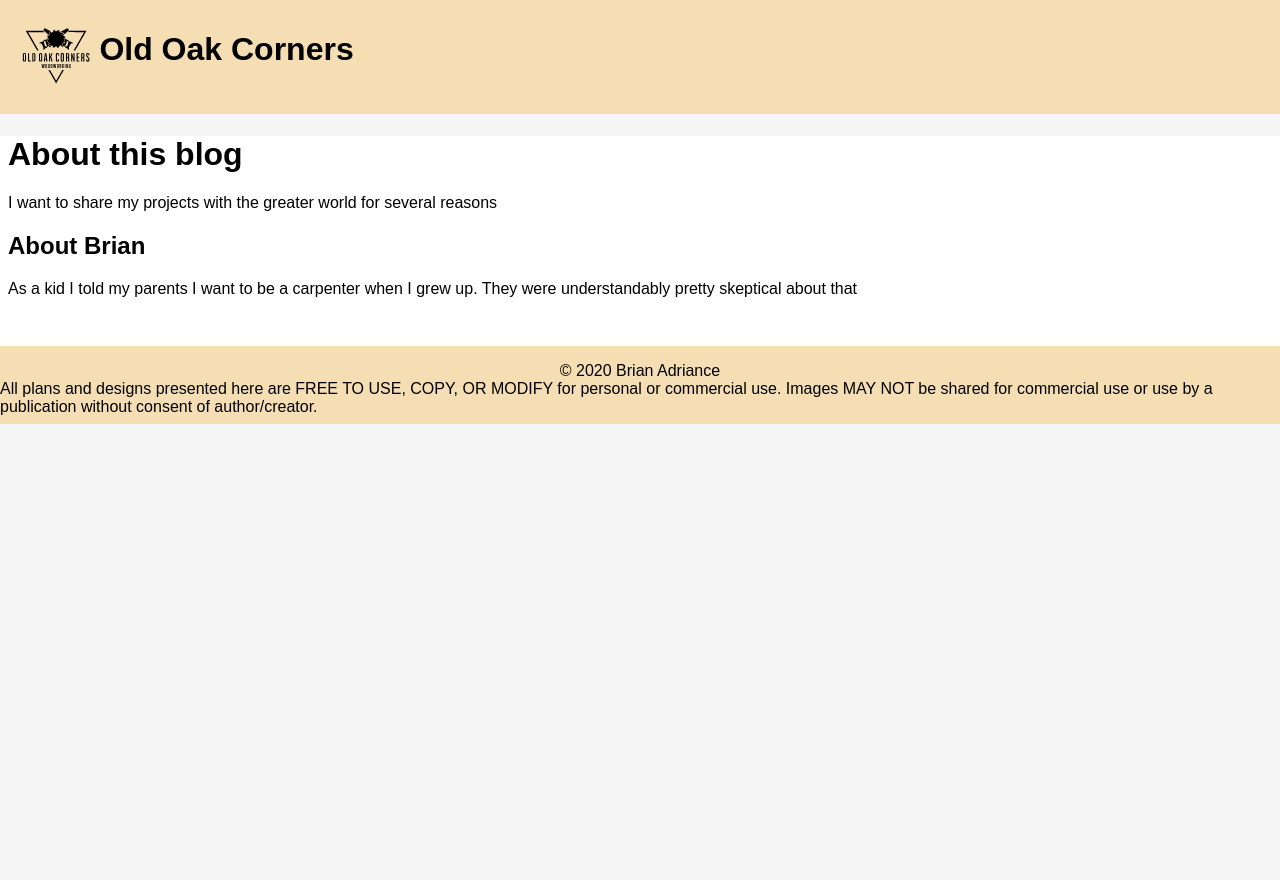
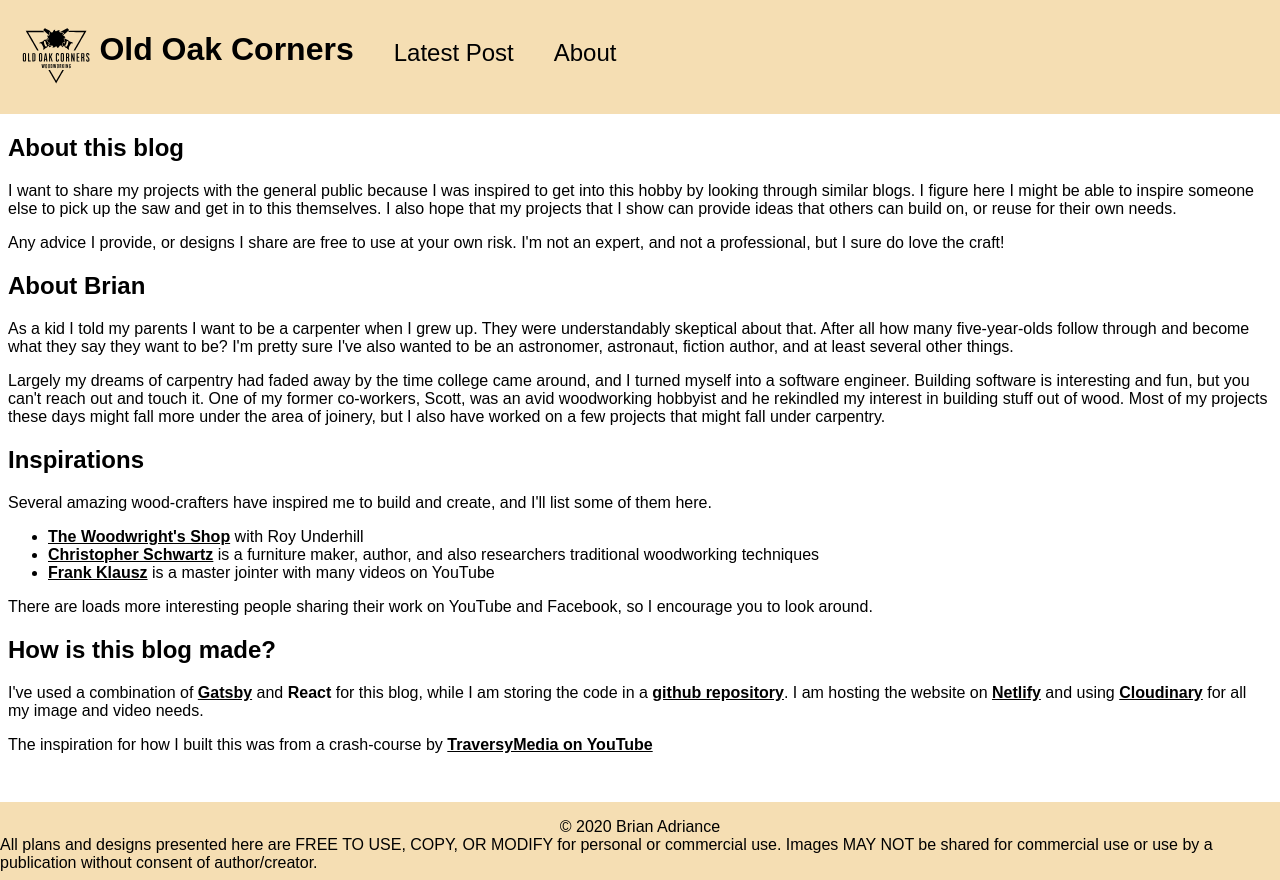
Before and after one commit to adriab00100/OldOakCornersWeb, a Gatsby site: page /about in a window 1280 px wide. Before the commit the page ends 800 px from the top, so only its background shows below. Built offline with nearby package versions, Linux system fonts and the light colour scheme; Gatsby itself is replaced by a stand-in of ours.

Commit message:
Finish about page and build up some more nice styling

```diff
--- a/src/components/container.jsx
+++ b/src/components/container.jsx
@@ -19,7 +19,6 @@ const Container = ({ children, type, additionalClass }) => {
             throw new Error("Invalid type");
     }
 
-
     return (
         <div className={`${containerClass} ${additionalClass}`}>
             {children}
--- a/src/components/default-layout.scss
+++ b/src/components/default-layout.scss
@@ -79,3 +79,53 @@ body {
     margin: 4px 0 4px 0;
   }
 }
+
+a {
+  color: black;
+  font-weight: 600;
+
+  &:visited {
+    color: black;
+  }
+}
+
+.blog-listing {
+  display: flex;
+
+  @media screen and (max-width: 500px) {
+    flex-direction: column;
+  }
+  @media screen and (min-width: 501px) {
+    flex-direction: row;
+    flex-wrap: wrap;
+  }
+
+  h3 {
+    margin: 0;
+    padding: 8px 0 8px 0;
+  }
+
+  small {
+    font-weight: lighter;
+    color: #3a3a3a;
+  }
+
+  .post-tile {
+    padding: 8px 8px 8px 8px;
+    transition: all 500ms;
+    border-color: darkgrey;
+    border-radius: 5px;
+    border-style: solid;
+    border-width: 1px;
+
+    @media screen and (min-width: 501px) {
+      max-width: 400px;
+    }
+
+
+    &:hover {
+      background-color: linen;
+      border-color: black;
+    }
+  }
+}
--- /dev/null
+++ b/src/components/external-link.jsx
@@ -0,0 +1,17 @@
+import React from "react";
+import PropTypes from "prop-types";
+
+const ExternalLink = ({ href, children }) => {
+    return (
+        <a href={href} rel="external noreferrer" target="_blank">
+            {children}
+        </a>
+    );
+};
+
+ExternalLink.propTypes = {
+    href: PropTypes.string.isRequired,
+    children: PropTypes.node.isRequired
+};
+
+export default ExternalLink;
--- a/src/components/header.jsx
+++ b/src/components/header.jsx
@@ -14,6 +14,12 @@ const Header = ({ siteTitle }) => (
         </div>
       </Link>
       <h1 className="site-header-title">{siteTitle}</h1>
+      <nav className="site-navigation">
+        <ul>
+          <li><Link to="/latest">Latest Post</Link></li>
+          <li><Link to="/about">About</Link></li>
+        </ul>
+      </nav>
     </div>
   </header>
 );
--- a/src/components/site-header.scss
+++ b/src/components/site-header.scss
@@ -11,3 +11,26 @@
 .site-header-logo-and-title {
     display: flex;
 }
+
+.site-navigation {
+    ul {
+        list-style: none;
+    }
+    li {
+        font-size: 24px;
+        margin-right: 40px;
+        display: inline-block;
+
+        a {
+            font-weight: normal;
+            text-decoration: none;
+            color: black;
+            transition: background-color 200ms;
+        }
+
+        a:hover {
+            text-decoration: underline;
+            background-color: blanchedalmond;
+        }
+    }
+}
--- a/src/pages/about.jsx
+++ b/src/pages/about.jsx
@@ -1,21 +1,72 @@
 import React from "react";
-
+import Container from "../components/container";
 import Layout from "../components/layout";
 import SEO from "../components/seo";
+import ExternalLink from "../components/external-link"
 
 const AboutPage = () => (
   <Layout>
     <SEO title="About" />
+    <Container type="centering">
+      <div>
+        <section>
           <h1>About this blog</h1>
           <p>
-      I want to share my projects with the greater world for several reasons
+            I want to share my projects with the general public because I was inspired to get into this hobby by looking through
+            similar blogs. I figure here I might be able to inspire someone else to pick up the saw and get in to this themselves.
+            I also hope that my projects that I show can provide ideas that others can build on, or reuse for their own needs.
           </p>
-
+          <p>
+            Any advice I provide, or designs I share are free to use at your own risk. I'm not an expert, and not a professional,
+            but I sure do love the craft!
+          </p>
+        </section>
+        <section>
           <h2>About Brian</h2>
           <p>
-      As a kid I told my parents I want to be a carpenter when I grew up. They
-      were understandably pretty skeptical about that
+            As a kid I told my parents I want to be a carpenter when I grew up. They were understandably skeptical about that.
+            After all how many five-year-olds follow through and become what they say they want to be? I'm pretty sure I've also
+            wanted to be an astronomer, astronaut, fiction author, and at least several other things.
           </p>
+          <p>
+            Largely my dreams of carpentry had faded away by the time college came around, and I turned myself into a software engineer.
+            Building software is interesting and fun, but you can't reach out and touch it. One of my former co-workers, Scott, was an
+            avid woodworking hobbyist and he rekindled my interest in building stuff out of wood. Most of my projects these days might fall
+            more under the area of joinery, but I also have worked on a few projects that might fall under carpentry.
+          </p>
+        </section>
+        <section>
+          <h2>Inspirations</h2>
+          <p>Several amazing wood-crafters have inspired me to build and create, and I'll list some of them here.</p>
+          <ul>
+            <li>
+              <ExternalLink href="https://www.pbs.org/woodwrightsshop/">The Woodwright's Shop</ExternalLink> with Roy Underhill
+          </li>
+            <li>
+              <ExternalLink href="https://christophermschwarz.com/">Christopher Schwartz</ExternalLink> is a furniture maker, author,
+            and also researchers traditional woodworking techniques
+          </li>
+            <li>
+              <ExternalLink href="https://www.youtube.com/watch?v=lrAAglKLPh8">Frank Klausz</ExternalLink> is a master jointer with many videos on YouTube
+          </li>
+          </ul>
+          <p>There are loads more interesting people sharing their work on YouTube and Facebook, so I encourage you to look around.</p>
+        </section>
+        <section>
+          <h2>How is this blog made?</h2>
+          <p>
+            I've used a combination of <ExternalLink href="https://www.gatsbyjs.org/">Gatsby</ExternalLink> and <ExternalLink>React</ExternalLink> for this blog,
+            while I am storing the code in a <ExternalLink href="https://github.com/adriab00100/OldOakCornersWeb">github repository</ExternalLink>.
+            I am hosting the website on <ExternalLink href="https://www.netlify.com/">Netlify</ExternalLink> and using <ExternalLink href="https://cloudinary.com/">
+              Cloudinary</ExternalLink> for all my image and video needs.
+          </p>
+          <p>
+            The inspiration for how I built this was from a crash-course by <ExternalLink href="https://www.youtube.com/watch?v=6YhqQ2ZW1sc">
+              TraversyMedia on YouTube</ExternalLink>
+          </p>
+        </section>
+      </div>
+    </Container>
   </Layout>
 );
 
```
Also changed, not shown: src/components/post-listing.jsx (added, +29 -0 lines), src/pages/index.jsx (+4 -12 lines), src/templates/blog-post.jsx (+5 -4 lines). Lines whose indentation alone changed are shown as unchanged.
